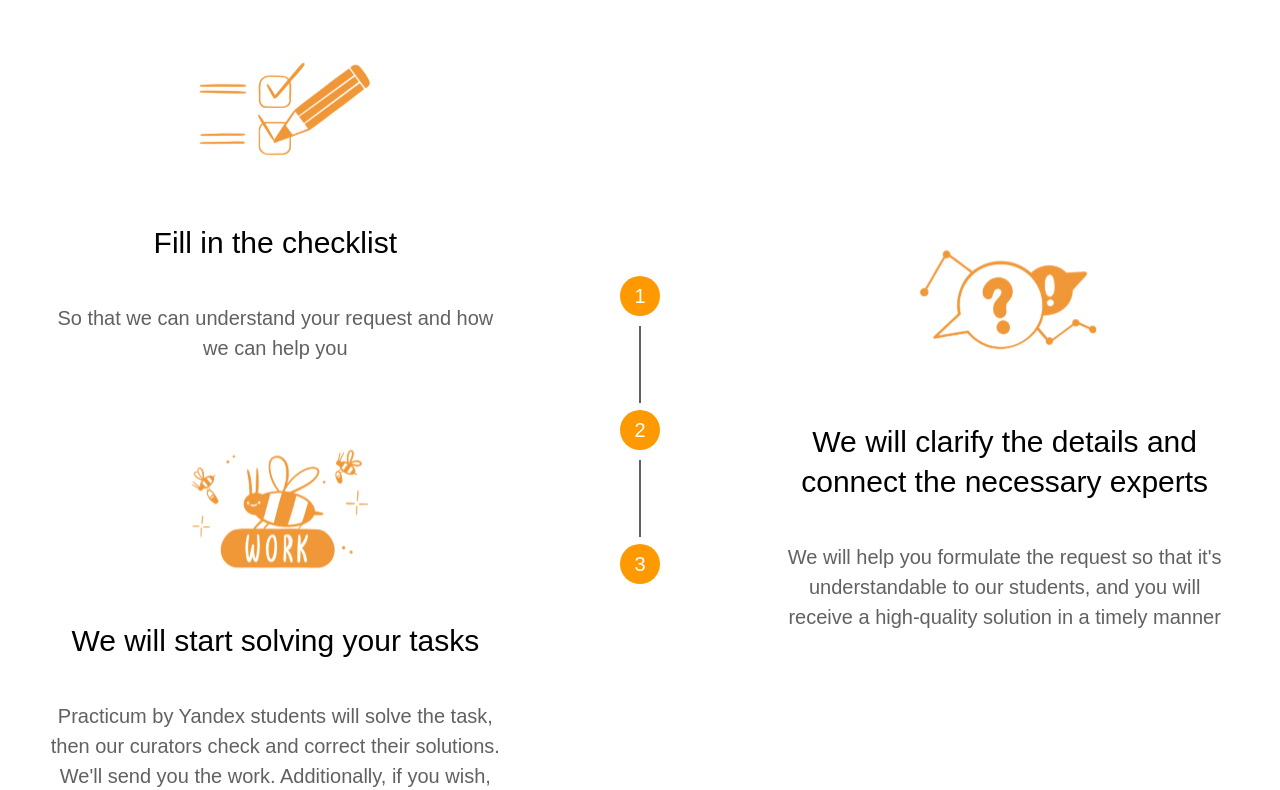
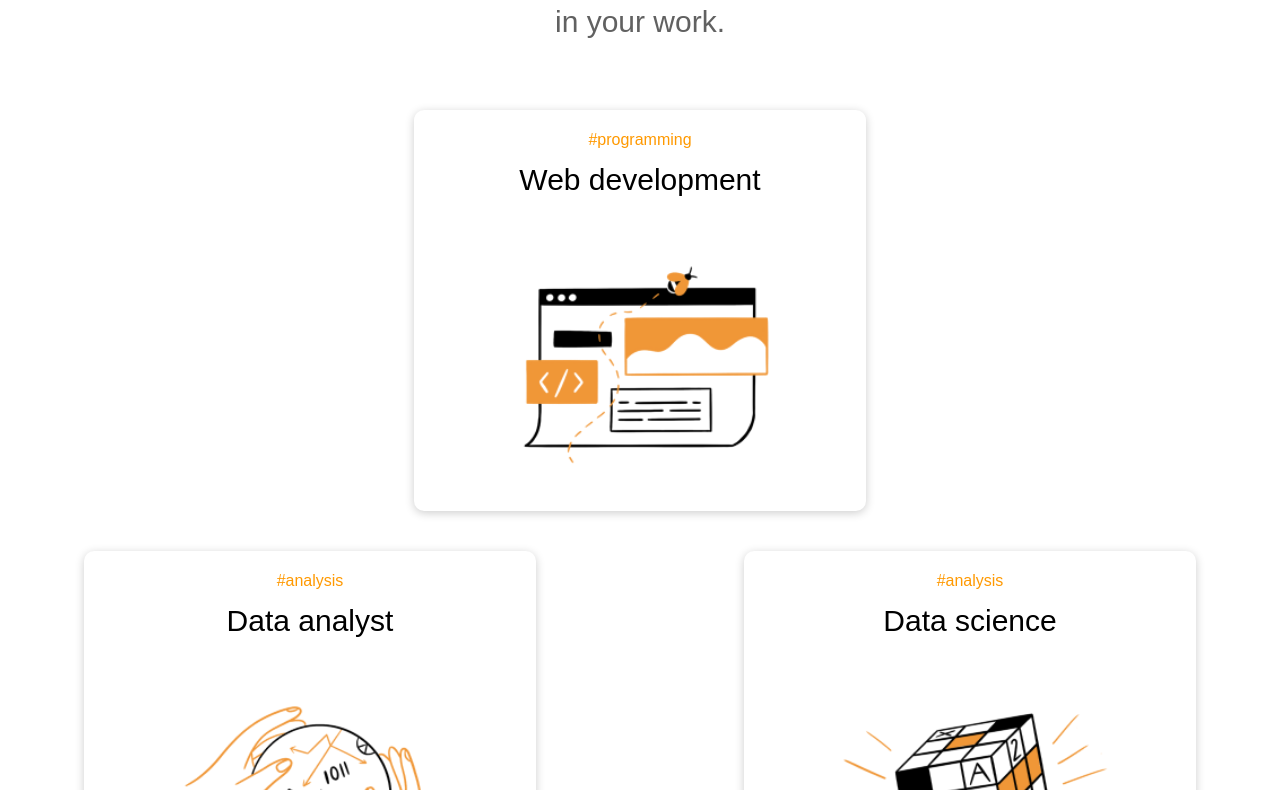
Before and after one commit to darkarnold/apiary-landing-page, a React (Create React App) app: page / in a window 1280 px wide. Shown: the part 2170-2960 px from the top of the page. Built offline with nearby package versions, Linux system fonts and the light colour scheme.

Commit message:
Feat: Add 'what request' section

```diff
--- /dev/null
+++ b/src/blocks/box/box.css
@@ -0,0 +1,22 @@
+.box {
+    background: #ffffff;
+    box-shadow: 0px 2px 10px rgba(0, 0, 0, 0.2);
+    border-radius: 10px;
+    width: 100%;
+    min-height: 266px;
+    margin: 0 auto;
+}
+
+@media only screen and (min-width: 1024px) {
+    .box {
+        max-width: 452px;
+        min-height: 401px;
+    }
+}
+
+@media only screen and (min-width: 1440px) {
+    .box {
+        max-width: 400px;
+        min-height: 421px;
+    }
+}
--- a/src/blocks/content/__text/content__text.css
+++ b/src/blocks/content/__text/content__text.css
@@ -7,6 +7,7 @@
     line-height: 30px;
     padding: 40px 0 0;
     max-width: 288px;
+    color: #616161;
 }
 
 @media only screen and (min-width: 1024px) {
--- /dev/null
+++ b/src/blocks/whatrequest/__item-image/whatrequest__item-image.css
@@ -0,0 +1,21 @@
+.whatrequest__item-image {
+    max-width: 300px;
+    max-height: 156px;
+    object-fit: cover;
+    box-sizing: border-box;
+    margin: 20px 0 0;
+}
+
+@media only screen and (min-width: 1024px) {
+    .whatrequest__item-image {
+        max-width: 452px;
+        max-height: 281px;
+    }
+}
+
+@media only screen and (min-width: 1440px) {
+    .whatrequest__item-image {
+        max-width: 400px;
+        max-height: 281px;
+    }
+}
--- /dev/null
+++ b/src/blocks/whatrequest/__subtitle/whatrequest__subtitle.css
@@ -0,0 +1,15 @@
+.whatrequest__subtitle {
+    font-style: normal;
+    font-weight: normal;
+    font-size: 16px;
+    line-height: 20px;
+    color: #ff9900;
+    margin: 20px 0 0;
+}
+
+@media only screen and (min-width: 1024px) {
+    .whatrequest__title {
+        font-size: 30px;
+        line-height: 40px;
+    }
+}
--- /dev/null
+++ b/src/blocks/whatrequest/__title/whatrequest__title.css
@@ -0,0 +1,15 @@
+.whatrequest__title {
+    font-style: normal;
+    font-weight: normal;
+    font-size: 24px;
+    line-height: 30px;
+    color: #000000;
+    margin: 10px 0 0;
+}
+
+@media only screen and (min-width: 1024px) {
+    .whatrequest__title {
+        font-size: 48px;
+        line-height: 56px;
+    }
+}
--- /dev/null
+++ b/src/blocks/whatrequest/whatrequest.css
@@ -0,0 +1,3 @@
+@import url("./__item-image/whatrequest__item-image.css");
+@import url("./__title/whatrequest__title.css");
+@import url("./__subtitle/whatrequest__subtitle.css");
--- /dev/null
+++ b/src/components/Box.js
@@ -0,0 +1,11 @@
+import React from "react";
+
+function Box(props) {
+    return (
+        <div className="grid__item box">
+            {props.children}
+        </div>
+    )
+}
+
+export default Box;
--- /dev/null
+++ b/src/components/SectionWhatRequests.js
@@ -0,0 +1,27 @@
+import React from "react";
+import Box from "./Box";
+import { contentWhatRequest } from "../data";
+
+function SectionWhatRequests() {
+
+    return (
+        <section className="content">
+            <div className="content__wrapper">
+                <h2 className="content__heading">{contentWhatRequest.title}</h2>
+                <h3 className="content__text">{contentWhatRequest.subtitle}</h3>
+                <div className="grid grid__items">
+                    {contentWhatRequest.items.map(item => (
+                        <Box key={item.position}>
+                            <p className="whatrequest__subtitle">{item.subtitle}</p>
+                            <h4 className="whatrequest__title">{item.title}</h4>
+                            <img src={`${item.image}`} alt={item.title} className="grid__item-image whatrequest__item-image" />
+                        </Box>
+                    ))}
+                </div>
+            </div>
+
+        </section>
+    )
+}
+
+export default SectionWhatRequests;
--- a/src/data.js
+++ b/src/data.js
@@ -9,6 +9,9 @@ import checklist from "./images/checklist.svg";
 import question from "./images/question.svg";
 import work from "./images/work.svg";
 import bubbleAvatar from "./images/bubble-avatar.png";
+import webDev from "./images/web-dev.png";
+import dataSci from "./images/datascience.png";
+import dataAnalyst from "./images/dataanalysis.png";
 
 export const contentWhyUseful = {
   title: "Why is it useful for your company?",
@@ -121,3 +124,28 @@ export const contentHowToStart = {
     }
   ]
 }
+
+export const contentWhatRequest = {
+  title: "What requests can we help with?",
+  subtitle: "We carry out important, non-urgent tasks, with results that you can use in your work.",
+  items: [
+    {
+      position: "1",
+      image: webDev,
+      title: "Web development",
+      subtitle: "#programming",
+    },
+    {
+      position: "2",
+      image: dataAnalyst,
+      title: "Data analyst",
+      subtitle: "#analysis",
+    },
+    {
+      position: "3",
+      image: dataSci,
+      title: "Data science",
+      subtitle: "#analysis",
+    },
+  ]
+}
--- a/src/index.css
+++ b/src/index.css
@@ -14,9 +14,11 @@
 @import url("./blocks/grid/__items-why-choose-us/grid__items-why-choose-us.css");
 @import url("./blocks/howtostart/howtostart.css");
 @import url("./blocks/bubble/bubble.css");
+@import url("./blocks/whatrequest/whatrequest.css");
 
 @import url("./blocks/delegate/delegate.css");
 @import url("./blocks/footer/footer.css");
 
 @import url("./blocks/show__device-mobile/show__device-mobile.css");
 @import url("./blocks/hide__device_minwidth_1024/hide__device_minwidth_1024.css");
+@import url("./blocks/box/box.css");
--- a/src/pages/Main.js
+++ b/src/pages/Main.js
@@ -6,6 +6,7 @@ import SectionWhyChooseUs from "../components/SectionWhyChooseUs";
 import SectionDelegate from "../components/SectionDelegate";
 import SectionHowToStart from "../components/SectionHowToStart";
 import SectionBubble from "../components/SectionBubble";
+import SectionWhatRequests from "../components/SectionWhatRequests";
 
 function Main() {
   return (
@@ -30,6 +31,7 @@ function Main() {
         </button>
       </section>
       <SectionWhyUseful />
+      <SectionWhatRequests />
       <SectionHowToStart />
       <SectionBubble />
       <SectionWhyChooseUs />
```
Also changed, not shown: src/blocks/whatrequest/__item-subtitle/whatrequest__item-subtitle.css (added, +7 -0 lines), src/images/dataanalysis.png (renamed from src/images/data-analysis.png).
